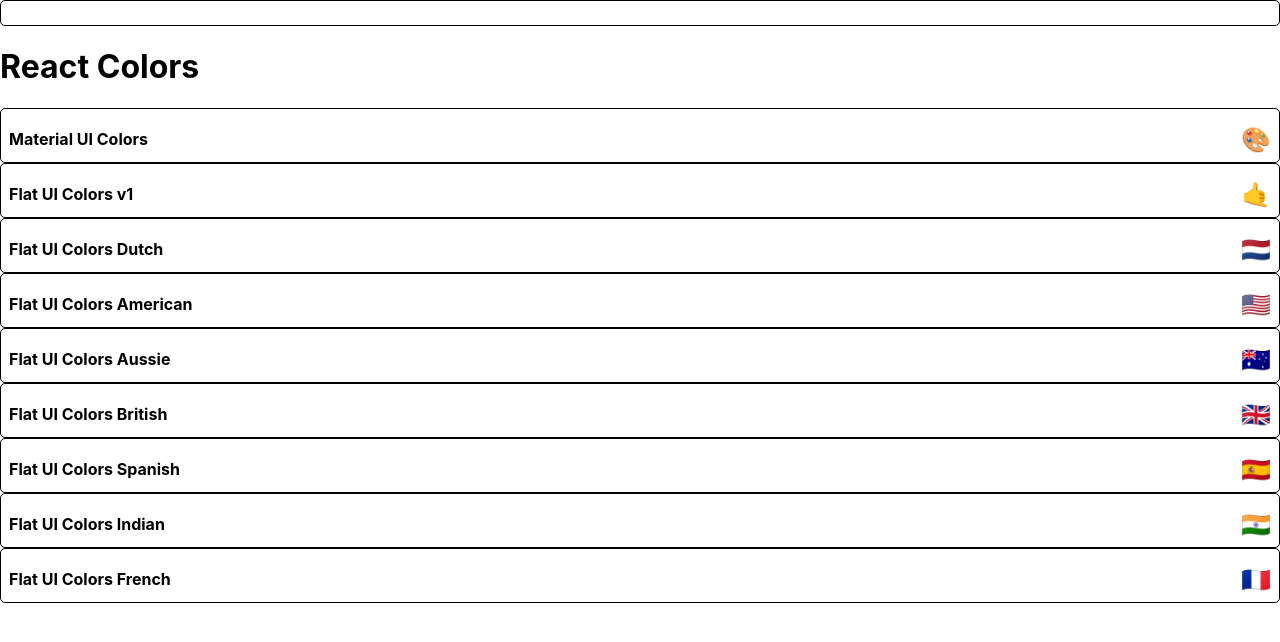
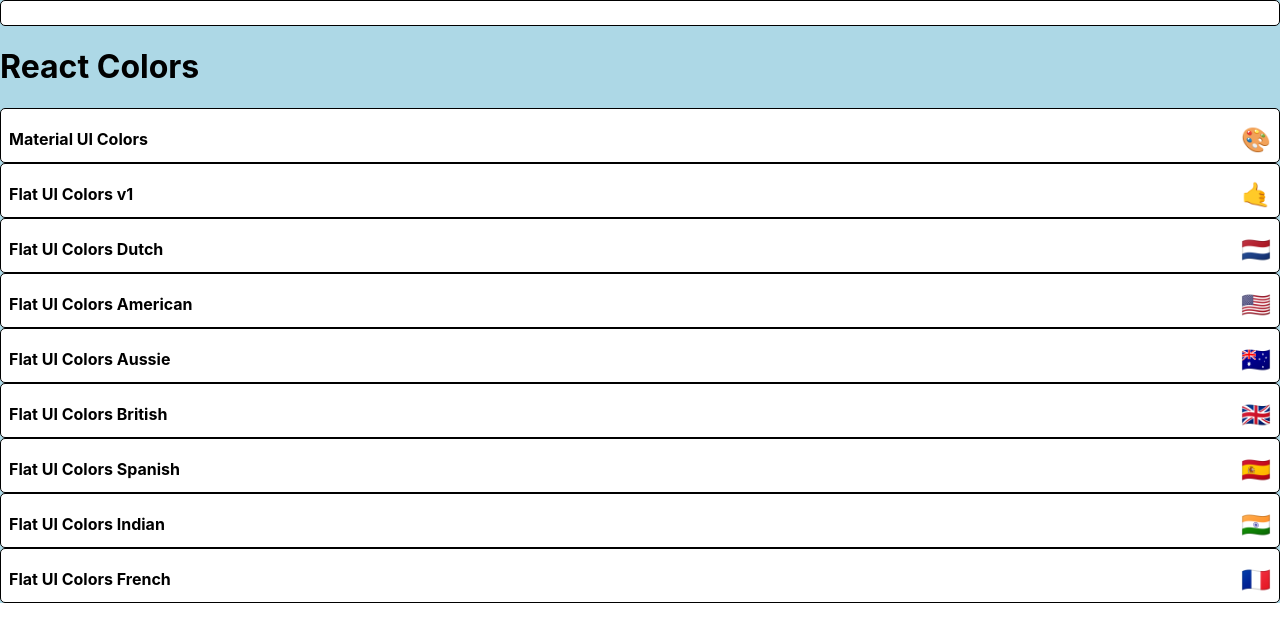
Before and after one commit to super8989/React_colors_app, a React (Create React App) app: page / in a window 1280 px wide. Shown: the top 642 px of the page. Built offline with nearby package versions, Linux system fonts and the light colour scheme.

Commit message:
imported withStyles to PaletteList

```diff
--- a/src/PaletteList.js
+++ b/src/PaletteList.js
@@ -1,13 +1,21 @@
 import React, { Component } from "react";
 import MiniPalette from "./MiniPalette";
 import { Link } from "react-router-dom";
+
+import { withStyles } from "@material-ui/styles";
+
+const styles = {
+	root: {
+		backgroundColor: "lightblue"
+	}
+};
 
 class PaletteList extends Component {
 	render() {
 		const { palettes } = this.props;
 
 		return (
-			<div>
+			<div className={this.props.classes.root}>
 				<MiniPalette />
 				<h1>React Colors</h1>
 				{palettes.map(palette => (
@@ -18,4 +26,4 @@
 	}
 }
 
-export default PaletteList;
+export default withStyles(styles)(PaletteList);
```
